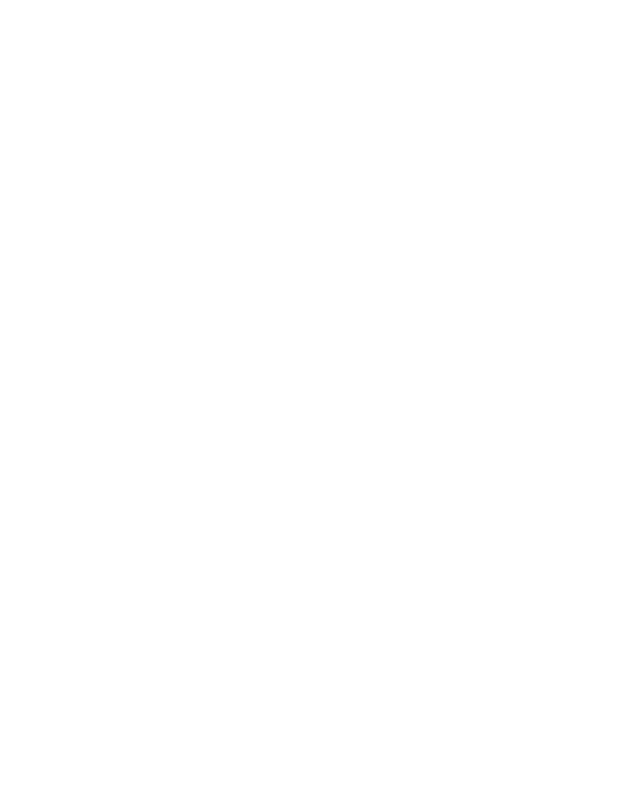
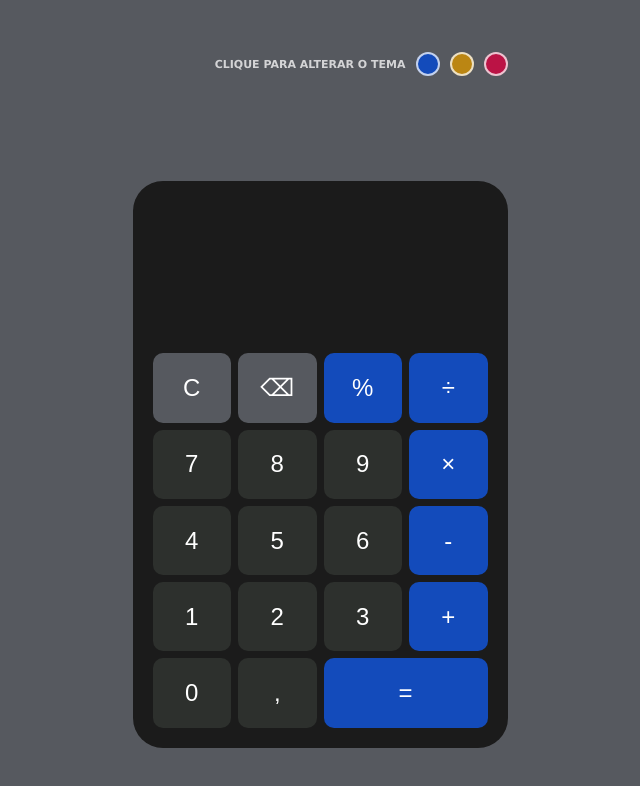
Before and after one commit to lucianosergiodasilva/calculadora, a plain HTML site: page index.html in a window 1280 px wide. Shown: the whole page, without its empty margins (320-960 px from the left). Drawn offline with Linux system fonts and the light colour scheme.

Commit message:
Resultado final

```diff
--- a/index.html
+++ b/index.html
@@ -7,6 +7,46 @@
     <title>Calculadora</title>
   </head>
   <body>
+    <header class="temas-buttons">
+      <span>Clique para alterar o Tema</span>
+      <button type="button" class="azul" onclick="trocarTema('azul')"></button>
+      <button type="button" class="amarelo" onclick="trocarTema('amarelo')"></button>
+      <button type="button" class="magenta" onclick="trocarTema('magenta')"></button>
+    </header>
+    <div class="calculadora calculadora--fundo-principal calculadora--texto-principal">
+      <!-- Mostrar -->
+      <input type="text" class="calculadora__input" />
+
+      <!-- Linha de botões -->
+      <button type="button" class="calculadora__button calculadora--fundo-secundario" onclick="limparDisplay()">C</button>
+      <button type="button" class="calculadora__button calculadora--fundo-secundario" onclick="apagarUltimo()">&#9003;</button>
+      <button type="button" class="calculadora__button calculadora--cor-destaque" onclick="obterValorDoButton('&#37;')">&#37;</button>
+      <button type="button" class="calculadora__button calculadora--cor-destaque" onclick="obterValorDoButton('/')">&divide;</button>
+
+      <!-- Linha de botões -->
+      <button type="button" class="calculadora__button" onclick="obterValorDoButton('7')">7</button>
+      <button type="button" class="calculadora__button" onclick="obterValorDoButton('8')">8</button>
+      <button type="button" class="calculadora__button" onclick="obterValorDoButton('9')">9</button>
+      <button type="button" class="calculadora__button calculadora--cor-destaque" onclick="obterValorDoButton('*')">&times;</button>
+
+      <!-- Linha de botões -->
+      <button type="button" class="calculadora__button" onclick="obterValorDoButton('4')">4</button>
+      <button type="button" class="calculadora__button" onclick="obterValorDoButton('5')">5</button>
+      <button type="button" class="calculadora__button" onclick="obterValorDoButton('6')">6</button>
+      <button type="button" class="calculadora__button calculadora--cor-destaque" onclick="obterValorDoButton('-')">-</button>
+
+      <!-- Linha de botões -->
+      <button type="button" class="calculadora__button" onclick="obterValorDoButton('1')">1</button>
+      <button type="button" class="calculadora__button" onclick="obterValorDoButton('2')">2</button>
+      <button type="button" class="calculadora__button" onclick="obterValorDoButton('3')">3</button>
+      <button type="button" class="calculadora__button calculadora--cor-destaque" onclick="obterValorDoButton('&plus;')">&plus;</button>
+
+      <!-- Linha de botões -->
+      <!-- <button type="button" class="calculadora__button" onclick="inverter()">&plusmn;</button> -->
+      <button type="button" class="calculadora__button" onclick="obterValorDoButton('0')">0</button>
+      <button type="button" class="calculadora__button" onclick="obterValorDoButton('.')">&#44;</button>
+      <button type="button" class="calculadora__button calculadora--cor-destaque column-2-bottom-right" onclick="calcular()">&equals;</button>
+    </div>
     <script src="script.js"></script>
   </body>
 </html>
--- a/script.js
+++ b/script.js
@@ -0,0 +1,81 @@
+/**
+ * ALTERAR O TEMA
+ *
+ * Seleciona o body, remove suas classes, e adiciona a classe do tema selecionado.
+ *
+ * @param {string} cor - Nome da classe referente ao tema.
+ */
+function trocarTema(cor) {
+  const body = document.body;
+  body.className = "";
+  const dado = cor && body.classList.add(`tema-${cor}`);
+}
+
+/**
+ * OBTER O VALOR DO BOTÃO
+ *
+ * Seleciona o valor do botão, e acrescenta o valor vindo do parâmetro.
+ *
+ * @param {string} valor - Nome da classe referente ao tema.
+ */
+function obterValorDoButton(valor) {
+  let valorInput = document.querySelector(".calculadora__input").value;
+  document.querySelector(".calculadora__input").value = valorInput + valor;
+}
+
+/**
+ * LIMPAR O DISPLAY
+ *
+ * Seleciona o valor do botão, e limpa o seu conteúdo.
+ */
+function limparDisplay() {
+  document.querySelector(".calculadora__input").value = "";
+}
+
+/**
+ * APAGAR O ÚLTIMO
+ *
+ * Seleciona o valor do botão, e limpa o último valor, igual ao "backspace" do teclado.
+ */
+function apagarUltimo() {
+  let valorInput = document.querySelector(".calculadora__input").value;
+  document.querySelector(".calculadora__input").value = valorInput.slice(0, -1);
+}
+
+/**
+ * CALCULAR O TOTAL
+ *
+ * Seleciona o valor do botão, verifica se o diplay contém o símbolo de "%",
+ * caso seja verdadeiro, calcula a porcentagem,
+ * caso seja falso, calcula o que tiver no display.
+ */
+function calcular() {
+  let valorInput = document.querySelector(".calculadora__input").value;
+
+  // Verificar se valorInput contém "%"
+  if (valorInput.includes("%")) {
+    // Divide num array com os dois valores, sem "%"
+    const valorInputDividido = valorInput.split("%");
+    // Obtem os valores separados convertidos em Float
+    const porcentagem = parseFloat(valorInputDividido[0]);
+    const total = parseFloat(valorInputDividido[1]);
+    // Calcula a porcentagem
+    const resultado = (porcentagem / 100) * total;
+    document.querySelector(".calculadora__input").value = resultado;
+  } else {
+    // Calcula o resultado
+    document.querySelector(".calculadora__input").value = eval(valorInput);
+  }
+}
+
+// NÃO ESTÁ EM USO!
+
+/**
+ * INVERTE +/-
+ *
+ * Seleciona o valor do botão, e inverte de positivo para negativo.
+ */
+function inverter() {
+  let valorInput = document.querySelector(".calculadora__input").value;
+  document.querySelector(".calculadora__input").value = valorInput * -1;
+}
--- a/style.css
+++ b/style.css
@@ -0,0 +1,135 @@
+:root {
+  --fundo-principal: #1b1b1b;
+  --fundo-secundario: #56595f;
+  --texto-principal: white;
+  --cor-destaque: #134bbb;
+  --cor-discreta: #2d302d;
+}
+
+* {
+  margin: 0;
+  padding: 0;
+  box-sizing: border-box;
+}
+
+body {
+  display: grid;
+  justify-content: center;
+  align-items: center;
+  height: 100vh;
+  width: 100vw;
+  background-color: var(--fundo-secundario);
+}
+
+.temas-buttons {
+  display: flex;
+  justify-content: end;
+  align-items: center;
+  gap: 10px;
+}
+
+.temas-buttons span {
+  text-transform: uppercase;
+  font-family: Verdana, Geneva, Tahoma, sans-serif;
+  font-weight: bold;
+  font-size: 11px;
+  color: rgba(255, 255, 255, 0.747);
+}
+
+.temas-buttons button {
+  padding: 10px;
+  color: var(--texto-principal);
+  background-color: var(--cor-discreta);
+  border-radius: 50%;
+  border: none;
+  cursor: pointer;
+  border: solid 2px rgba(255, 255, 255, 0.747);
+}
+
+.temas-buttons button.azul {
+  background-color: #134bbb;
+}
+.temas-buttons button.amarelo {
+  background-color: #bb8613;
+}
+.temas-buttons button.magenta {
+  background-color: #bb1345;
+}
+
+.calculadora {
+  background-color: var(--fundo-principal);
+  width: 375px;
+  height: 567px;
+  border-radius: 30px;
+  padding: 20px;
+  display: grid;
+  grid-template-columns: repeat(4, 1fr);
+  grid-template-rows: repeat(7, 1fr);
+  gap: 7px;
+}
+
+.calculadora__input {
+  padding-top: 50px;
+  font-size: 48px;
+  border: none;
+  outline: none;
+  text-align: right;
+  color: var(--texto-principal);
+  grid-row: 1/3;
+  grid-column: 1/5;
+  background-color: var(--fundo-principal);
+  cursor: text;
+}
+
+.calculadora__button {
+  font-size: 24px;
+  color: var(--texto-principal);
+  background-color: var(--cor-discreta);
+  border-radius: 10px;
+  border: none;
+  cursor: pointer;
+}
+
+.column-2-bottom-right {
+  grid-row: -2/-1;
+  grid-column: -3/-1;
+}
+
+.calculadora--fundo-principal {
+  color: var(--texto-principal);
+  background-color: var(--fundo-principal);
+}
+.calculadora--fundo-secundario {
+  color: var(--texto-principal);
+  background-color: var(--fundo-secundario);
+}
+.calculadora--cor-destaque {
+  color: var(--texto-principal);
+  background-color: var(--cor-destaque);
+}
+
+/* TEMAS */
+
+.tema-amarelo {
+  --fundo-principal: #0a0a0a;
+  --fundo-secundario: #6e6b65;
+  --texto-principal: white;
+  --cor-destaque: #bb8613;
+  --cor-discreta: #302f2d;
+}
+
+.tema-magenta {
+  --fundo-principal: #1b1b1b;
+  --fundo-secundario: #5f565a;
+  --texto-principal: white;
+  --cor-destaque: #bb1345;
+  --cor-discreta: #302d2e;
+}
+
+.tema-azul {
+  --fundo-principal: #1b1b1b;
+  --fundo-secundario: #56595f;
+  --texto-principal: white;
+  --cor-destaque: #134bbb;
+  --cor-discreta: #2d302d;
+}
```
